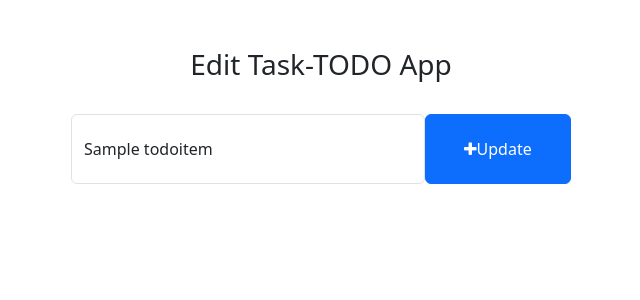
After one commit to YeshwanthD55/TodoHiringTask, a Django app: page /todo/edit_task/1/ in a window 1280 px wide. The commit adds this page. Shown: the top 300 px of the page, without its empty margins (319-959 px from the left). Run offline with Django 4.2, Linux system fonts and the light colour scheme; tables that the repository leaves empty hold one stand-in row (values such as "Sample post").

Commit message:
todo app created

```diff
--- /dev/null
+++ b/templates/edit_task.html
@@ -0,0 +1,32 @@
+<!DOCTYPE html>
+<html lang="en">
+<head>
+    <meta charset="UTF-8">
+    <meta name="viewport" content="width=device-width, initial-scale=1.0">
+    <title>Edit Task- TODO</title>
+    <!-- Bootstrap -->
+    <link href="https://cdn.jsdelivr.net/npm/bootstrap@5.3.0-alpha1/dist/css/bootstrap.min.css" rel="stylesheet" integrity="sha384-GLhlTQ8iRABdZLl6O3oVMWSktQOp6b7In1Zl3/Jr59b6EGGoI1aFkw7cmDA6j6gD" crossorigin="anonymous">
+    <script src="https://cdn.jsdelivr.net/npm/bootstrap@5.3.0-alpha1/dist/js/bootstrap.bundle.min.js" integrity="sha384-w76AqPfDkMBDXo30jS1Sgez6pr3x5MlQ1ZAGC+nuZB+EYdgRZgiwxhTBTkF7CXvN" crossorigin="anonymous"></script>
+    <!-- Font Awesome Icons -->
+    <link rel="stylesheet" href="https://cdnjs.cloudflare.com/ajax/libs/font-awesome/4.7.0/css/font-awesome.min.css">
+    <style>
+        .form-control{
+        padding: 1.375rem .75rem !important;
+    }
+    </style>
+</head>
+<body>
+    <div class="container">
+        <h3 class="pt-5 pt-5 text-center">Edit Task-TODO App</h3><br>
+        <form action="{% url 'addTask' %}" method="POST" style="width: 500px;margin: auto;">
+            {% csrf_token %}
+            <div class="form-group">
+                <span style="display: flex;">
+                    <input type="text" name="task" class="form-control" placeholder="Update the task" value="{{get_task.title}}">
+                    <button type="submit" class="btn btn-primary" style="width: 200px;"><i class="fa fa-plus"></i>Update</button>
+                </span>
+            </div>
+        </form>
+    </div>
+</body>
+</html>
--- a/todo/urls.py
+++ b/todo/urls.py
@@ -3,4 +3,7 @@ from . import views
 
 urlpatterns=[
     path('addTask/',views.addTask,name='addTask'),
+    path('mark_as_done/<int:pk>/',views.mark_as_done,name='mark_as_done'),
+    path('edit_task/<int:pk>/',views.edit_task,name='edit_task'),
+    path('delete_task/<int:pk>/',views.delete_task,name='delete_task')
 ]
--- a/todo/views.py
+++ b/todo/views.py
@@ -1,4 +1,4 @@
-from django.shortcuts import render,redirect
+from django.shortcuts import render,redirect,get_object_or_404
 from django.http import HttpResponse
 from .models import TodoItem
 
@@ -7,6 +7,29 @@ from .models import TodoItem
 def addTask(request):
    task=request.POST['task']
    TodoItem.objects.create(title=task,)
+   return redirect('home')
+
+def mark_as_done(request,pk):
+   task=get_object_or_404(TodoItem,pk=pk)
+   task.completed=True
+   task.save()
+   return redirect('home')
+
+def edit_task(request, pk):
+    get_task = get_object_or_404(TodoItem, pk=pk)
+    if request.method == 'POST':
+        new_task = request.POST['task']
+        get_task.task = new_task
+        get_task.save()
+        return redirect('home')
+    else:
+        context = {
+            'get_task': get_task,
+        }
+        return render(request, 'edit_task.html', context)
 
 
+def delete_task(request,pk):
+   task=get_object_or_404(TodoItem,pk=pk)
+   task.delete()
    return redirect('home')
--- a/todoapp/views.py
+++ b/todoapp/views.py
@@ -3,7 +3,9 @@ from todo.models import TodoItem
 
 def home(request):
     tasks= TodoItem.objects.filter(completed=False).order_by('-created_at')
+    completed_tasks = TodoItem.objects.filter(completed=True)
     context={
         'tasks':tasks,
+        'completed_tasks':completed_tasks,
     }
     return render(request,'home.html',context)
```
Also changed, not shown: templates/home.html (+6 -4 lines), db.sqlite3.
